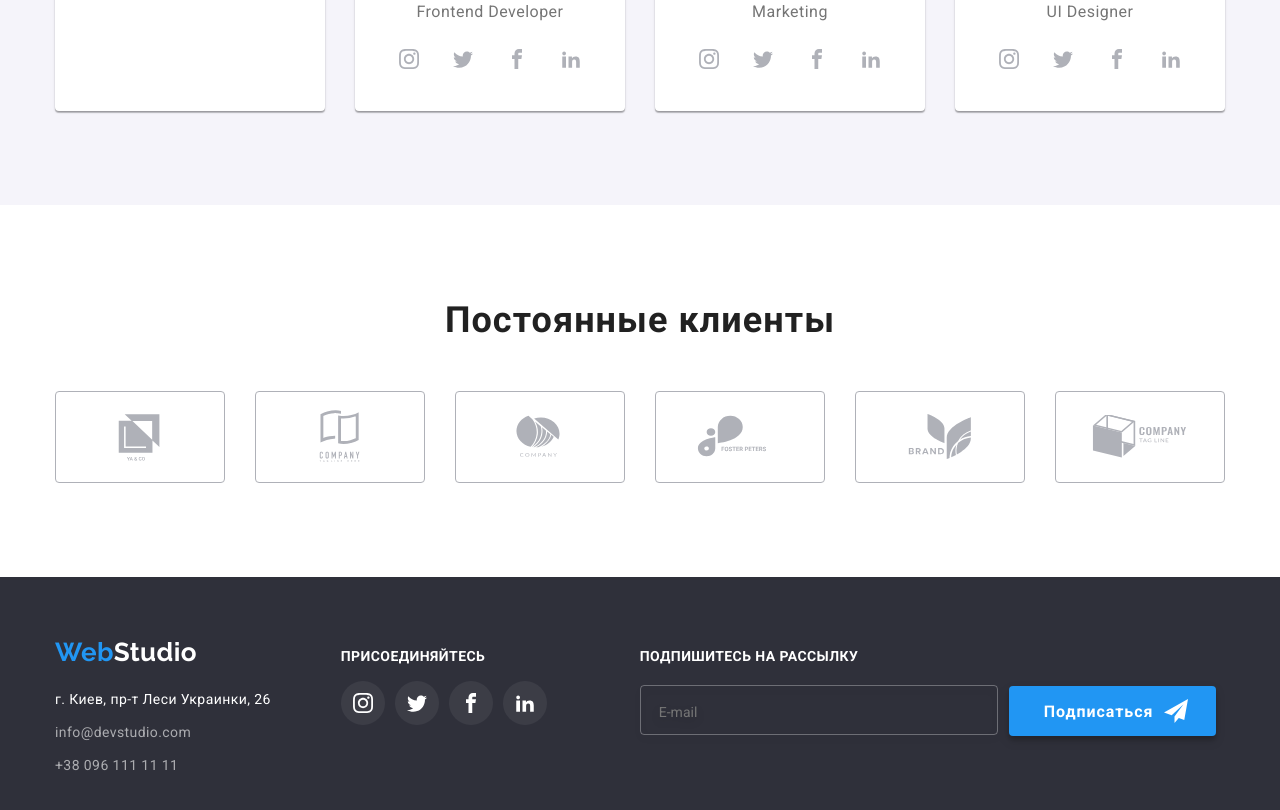
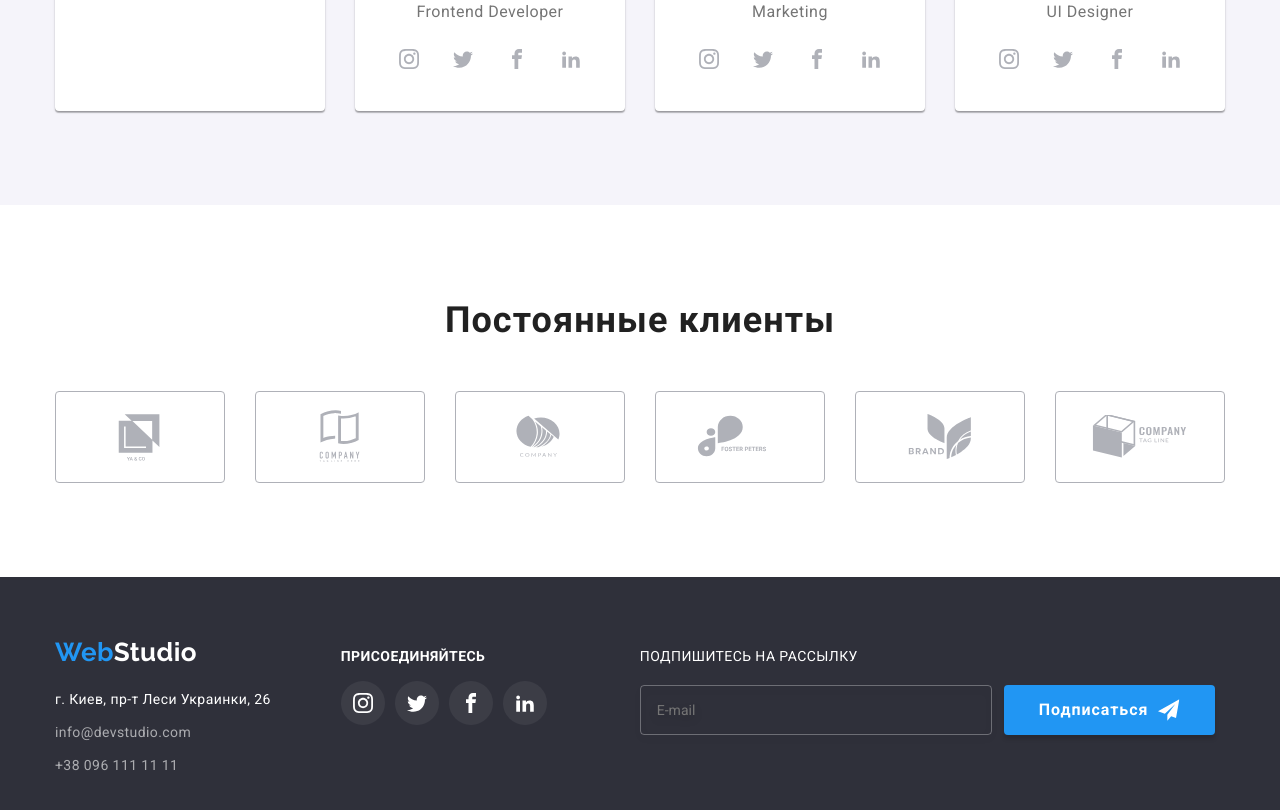
Before and after one commit to Alla-Goptsii/goit-markup-hw-6, a plain HTML site: page index.html in a window 1280 px wide. Shown: the part 2090-2900 px from the top of the page. Drawn offline with nearby package versions, Linux system fonts and the light colour scheme.

Commit message:
вносит изменения в кнопку footer

```diff
--- a/css/styles.css
+++ b/css/styles.css
@@ -769,6 +769,7 @@ address {
   position: absolute;
   top: 8px;
   right: 8px;
+  cursor: pointer;
 
   display: flex;
   align-items: center;
@@ -802,7 +803,7 @@ address {
 }
 
 .modal-field.textarea {
-  margin-bottom: 17px;
+  margin-bottom: 20px;
 }
 
 .modal-check {
@@ -860,6 +861,7 @@ address {
 }
 
 .modal-area {
+  display: block;
   width: 100%;
   height: 120px;
   /* margin-bottom: 20px; */
@@ -888,11 +890,15 @@ address {
   text-decoration: underline;
 }
 
+.checkbox {
+  margin-bottom: 30px;
+}
+
 .check-text {
   color: var(--primary-color-text);
   display: flex;
   align-items: center;
-  margin-bottom: 30px;
+  justify-content: center;
 }
 
 .check-text span {
@@ -928,56 +934,33 @@ address {
 }
 
 .footer-field {
-  position: relative;
+  display: flex;
+  width: 575px;
+  margin-top: 20px;
+}
 
-  min-width: 358px;
+.footer-input {
+  display: inline-block;
+  width: 358px;
   height: 50px;
-  margin-top: 20px;
-  /* margin-right: 12px; */
   padding: 15px 16px;
   border: 1px solid rgba(255, 255, 255, 0.3);
   filter: drop-shadow(0px 4px 4px rgba(0, 0, 0, 0.15));
   border-radius: 4px;
   background-color: transparent;
-}
 
-.footer-input {
-  width: 100%;
-  height: 100%;
   outline: none;
-  background-color: transparent;
-  border: none;
+  /* background-color: transparent; */
   color: rgba(255, 255, 255, 0.6);
 }
 
-.footer-btn {
-  position: absolute;
-
-  top: 0;
-  left: calc(100% + 12px);
-}
 .footer-btn-icon {
-  position: relative;
-  /* padding-left: 29px; */
-  padding-right: 62px;
-}
-
-.footer-btn-icon::after {
-  position: absolute;
-  content: "";
-  width: 24px;
-  height: 24px;
-  top: 0;
-  left: 0;
-
-  /* background-color: red; */
-  /* background-image: url(../images/icons.svg#icon-send); */
+  display: inline-flex;
+  align-items: center;
+  justify-content: center;
+  margin-left: 12px;
 }
 
 .btn-icon {
-  position: absolute;
-  top: 50%;
-  right: 28px;
-  transform: translateY(-50%);
-  pointer-events: none;
+  margin-left: 10px;
 }
--- a/index.html
+++ b/index.html
@@ -473,7 +473,7 @@
 
         <div class="footer-sub-input">
           <form>
-            <h4 class="join">Подпишитесь на рассылку</h4>
+            <p class="join">Подпишитесь на рассылку</p>
             <div class="footer-field">
               <label class="footer-input-lable" for="e-mail"></label>
               <input
@@ -487,16 +487,12 @@
                 id="E-mail"
                 autocomplete="off"
               />
-              <div class="footer-btn">
-                <button type="submit" class="btn footer-btn-icon">
-                  Подписаться
-                </button>
-                <div>
-                  <svg class="btn-icon" width="24" height="24">
-                    <use href="./images/icons.svg#icon-send"></use>
-                  </svg>
-                </div>
-              </div>
+              <button type="submit" class="btn footer-btn-icon">
+                Подписаться
+                <svg class="btn-icon" width="24" height="24">
+                  <use href="./images/icons.svg#icon-send"></use>
+                </svg>
+              </button>
             </div>
           </form>
         </div>
@@ -579,7 +575,7 @@
             ></textarea>
           </div>
 
-          <div class="modal-field">
+          <div class="modal-field checkbox">
             <label class="check-text">
               <input
                 type="checkbox"
```
